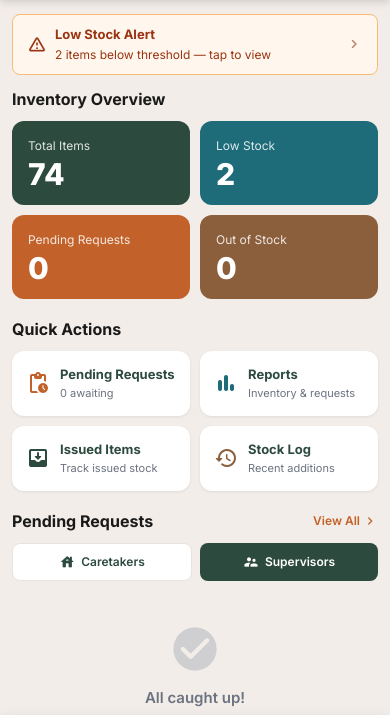
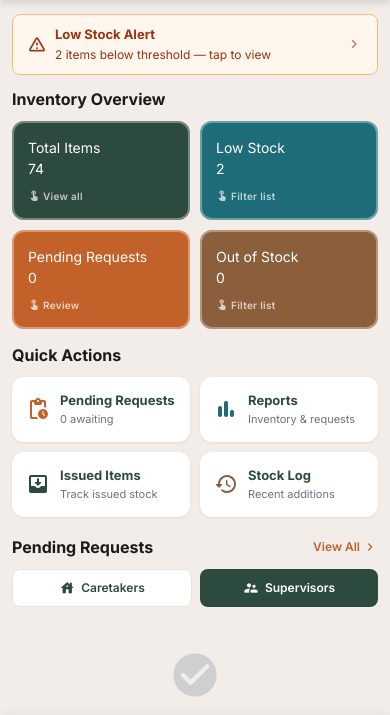
Before and after one commit to ShauryaDusht/management-system, a Django app: page /inventory/mobile/ in a window 390 px wide. Shown: the part 64-779 px from the top of the page. Run offline with Django 5.2, Linux system fonts and the light colour scheme; a user stored in the database is signed in; data comes from the database, SQL or seed files in the repository; data that the repository does not hold is empty; parts of the project's set-up code (start-up, migrations or seed data) failed here and were passed over; some libraries are stand-ins or nearby versions.

Commit message:
Inv mobile updated

```diff
--- a/backend/apps/inventory/htmx_views.py
+++ b/backend/apps/inventory/htmx_views.py
@@ -95,6 +95,7 @@ def mobile_inventory_list(request):
     category_id = request.GET.get('category', '')
     search_query = request.GET.get('search', '').strip()
     low_stock_filter = request.GET.get('low_stock') == 'true'
+    out_of_stock_filter = request.GET.get('out_of_stock') == 'true'
 
     categories = Category.objects.all()
     items_qs = Item.objects.select_related('category').all()
@@ -110,6 +111,8 @@ def mobile_inventory_list(request):
             available_quantity__gt=0,
             available_quantity__lte=F('threshold_quantity'),
         )
+    elif out_of_stock_filter:
+        items_qs = items_qs.filter(available_quantity=0)
 
     # Pagination — 15 items per page
     paginator = Paginator(items_qs, 15)
@@ -123,6 +126,7 @@ def mobile_inventory_list(request):
         'total_count': Item.objects.count(),
         'search_query': search_query,
         'low_stock_filter': low_stock_filter,
+        'out_of_stock_filter': out_of_stock_filter,
         'highlight_id': request.GET.get('highlight', ''),
     })
 
--- a/backend/templates/inventory/mobile/base_mobile.html
+++ b/backend/templates/inventory/mobile/base_mobile.html
@@ -138,17 +138,9 @@
             <span class="material-icons-round">inventory_2</span>
             <span class="nav-label">Inventory</span>
         </a>
-        <a href="{% url 'mobile_request_form' %}" class="nav-item {% if '/mobile/request/' in current_path %}active{% endif %}">
-            <span class="material-icons-round">add_circle</span>
-            <span class="nav-label">Request</span>
-        </a>
         <a href="{% url 'mobile_my_requests' %}" class="nav-item {% if '/mobile/my-requests' in current_path %}active{% endif %}">
             <span class="material-icons-round">receipt_long</span>
             <span class="nav-label">My Requests</span>
-        </a>
-        <a href="{% url 'mobile_profile' %}" class="nav-item {% if '/mobile/profile' in current_path %}active{% endif %}">
-            <span class="material-icons-round">account_circle</span>
-            <span class="nav-label">Profile</span>
         </a>
         {% endif %}
     </nav>
--- a/backend/templates/inventory/mobile/dashboard.html
+++ b/backend/templates/inventory/mobile/dashboard.html
@@ -21,25 +21,139 @@
 {% endif %}
 
 {# ── Stats Grid ── #}
+<style>
+  .stat-card-link { display:block; text-decoration:none; border-radius:var(--radius-md); }
+  .stat-card-clickable {
+    border-radius: var(--radius-md);
+    padding: 16px;
+    color: #fff;
+    cursor: pointer;
+    transition: transform 0.13s, box-shadow 0.13s, outline-offset 0.13s;
+    outline: 3px solid transparent;
+    outline-offset: 0px;
+    position: relative;
+  }
+  .stat-card-clickable::after {
+    content: '';
+    position: absolute;
+    inset: 0;
+    border-radius: var(--radius-md);
+    border: 2.5px solid rgba(255,255,255,0.35);
+    pointer-events: none;
+    transition: border-color 0.13s;
+  }
+  .stat-card-clickable .tap-hint {
+    display: flex;
+    align-items: center;
+    gap: 3px;
+    font-size: 10px;
+    opacity: 0.7;
+    margin-top: 10px;
+    font-weight: 600;
+    letter-spacing: 0.3px;
+  }
+  .stat-card-link:active .stat-card-clickable {
+    transform: scale(0.96);
+    box-shadow: 0 0 0 3px rgba(255,255,255,0.4);
+    outline-offset: 2px;
+  }
+  .stat-card-link:hover .stat-card-clickable::after { border-color: rgba(255,255,255,0.6); }
+
+  /* Green card outline */
+  .stat-link-green { outline-color: #2d4a3e33; }
+  .stat-link-green:active .stat-card-clickable { box-shadow: 0 0 0 3px rgba(45,74,62,0.35); }
+
+  /* Teal card outline */
+  .stat-link-teal { outline-color: #1e6b7a33; }
+  .stat-link-teal:active .stat-card-clickable { box-shadow: 0 0 0 3px rgba(30,107,122,0.4); }
+
+  /* Orange card outline */
+  .stat-link-orange { outline-color: #c2622a33; }
+  .stat-link-orange:active .stat-card-clickable { box-shadow: 0 0 0 3px rgba(194,98,42,0.4); }
+
+  /* Brown card outline */
+  .stat-link-brown { outline-color: #8b5e3c33; }
+  .stat-link-brown:active .stat-card-clickable { box-shadow: 0 0 0 3px rgba(139,94,60,0.4); }
+
+  /* Request button */
+  .request-btn {
+    display: flex;
+    align-items: center;
+    justify-content: center;
+    gap: 9px;
+    width: 100%;
+    height: 52px;
+    border: none;
+    border-radius: var(--radius-md);
+    background: linear-gradient(135deg, #1e6b7a 0%, #2d4a3e 100%);
+    color: #fff;
+    font-size: 15px;
+    font-weight: 700;
+    font-family: 'Inter', sans-serif;
+    cursor: pointer;
+    box-shadow: 0 3px 12px rgba(30,107,122,0.35);
+    outline: 2.5px solid rgba(30,107,122,0.3);
+    outline-offset: 2px;
+    transition: transform 0.13s, box-shadow 0.13s;
+    letter-spacing: 0.2px;
+  }
+  .request-btn:active { transform: scale(0.97); box-shadow: 0 1px 6px rgba(30,107,122,0.2); }
+</style>
+
 <div class="section-title" style="margin-top:4px">Inventory Overview</div>
-<div style="display:grid;grid-template-columns:1fr 1fr;gap:10px;margin-bottom:18px">
-  <div class="stat-card" style="background:var(--brand-green)">
+<div style="display:grid;grid-template-columns:1fr 1fr;gap:10px;margin-bottom:14px">
+
+  <a href="{% url 'mobile_inventory_list' %}" class="stat-card-link stat-link-green">
+    <div class="stat-card-clickable" style="background:var(--brand-green)">
       <div class="stat-label">Total Items</div>
       <div class="stat-value">{{ total_items }}</div>
+      <div class="tap-hint">
+        <span class="material-icons-round" style="font-size:12px">touch_app</span> View all
       </div>
-  <div class="stat-card" style="background:var(--brand-teal)">
+    </div>
+  </a>
+
+  <a href="{% url 'mobile_inventory_list' %}?low_stock=true" class="stat-card-link stat-link-teal">
+    <div class="stat-card-clickable" style="background:var(--brand-teal)">
       <div class="stat-label">Low Stock</div>
       <div class="stat-value">{{ low_stock_count }}</div>
+      <div class="tap-hint">
+        <span class="material-icons-round" style="font-size:12px">touch_app</span> Filter list
       </div>
-  <div class="stat-card" style="background:var(--brand-orange)">
+    </div>
+  </a>
+
+  <a href="{% if role == 'admin' or role == 'inventory_manager' %}{% url 'mobile_manager_requests' %}{% else %}{% url 'mobile_my_requests' %}{% endif %}" class="stat-card-link stat-link-orange">
+    <div class="stat-card-clickable" style="background:var(--brand-orange)">
       <div class="stat-label">Pending Requests</div>
       <div class="stat-value">{{ pending_count }}</div>
+      <div class="tap-hint">
+        <span class="material-icons-round" style="font-size:12px">touch_app</span> Review
       </div>
-  <div class="stat-card" style="background:var(--brand-brown)">
+    </div>
+  </a>
+
+  <a href="{% url 'mobile_inventory_list' %}?out_of_stock=true" class="stat-card-link stat-link-brown">
+    <div class="stat-card-clickable" style="background:var(--brand-brown)">
       <div class="stat-label">Out of Stock</div>
       <div class="stat-value">{{ out_of_stock_count }}</div>
+      <div class="tap-hint">
+        <span class="material-icons-round" style="font-size:12px">touch_app</span> Filter list
       </div>
     </div>
+  </a>
+
+</div>
+
+{# ── Request Inventory Item Button ── #}
+{% if request.user.role != 'admin' and request.user.role != 'inventory_manager' %}
+<a href="{% url 'mobile_request_form' %}" style="display:block;margin-bottom:18px;text-decoration:none">
+  <button class="request-btn">
+    <span class="material-icons-round" style="font-size:22px">add_shopping_cart</span>
+    Request Inventory Item
+  </button>
+</a>
+{% endif %}
 
 {# ── Manager Quick Links ── #}
 {% if role == 'admin' or role == 'inventory_manager' %}
```
Also changed, not shown: backend/templates/inventory/mobile/list.html (+11 -2 lines). Lines whose indentation alone changed are shown as unchanged.
